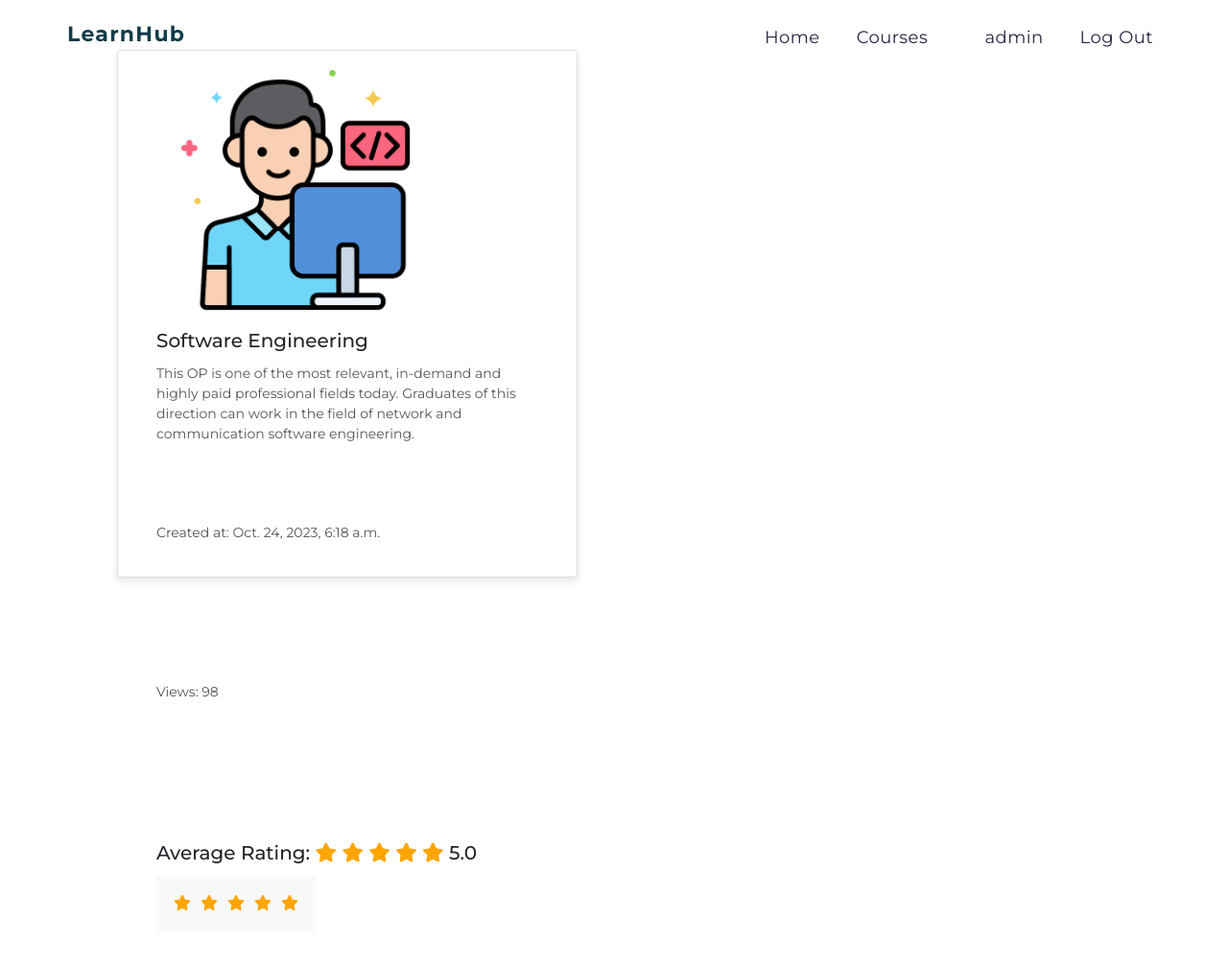
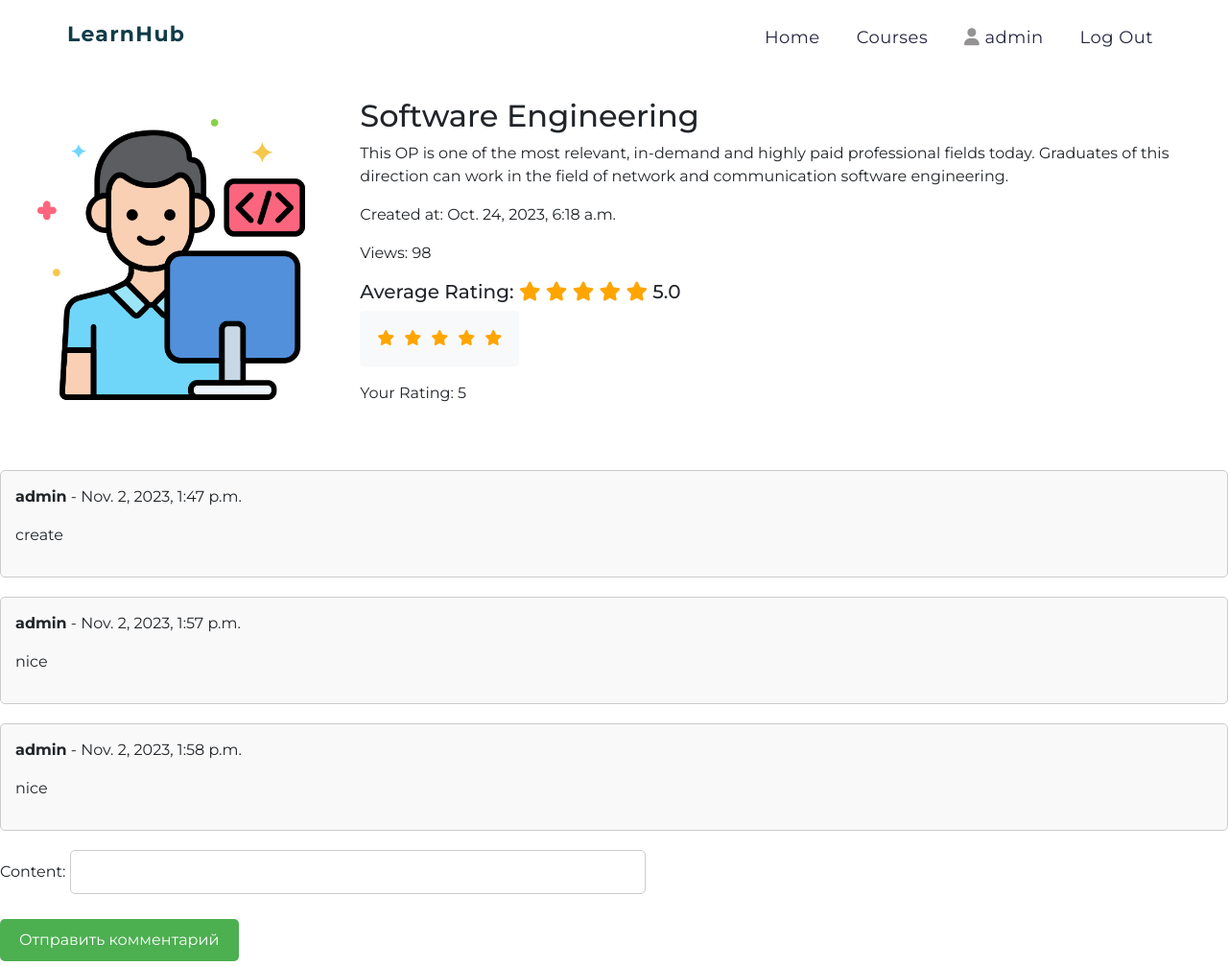
Before and after one commit to Arsen791/startup, a Django app: page /project/1/ in a window 1280 px wide. Shown: the whole page at 96% size. Run offline with Django 4.2, Linux system fonts and the light colour scheme; a user stored in the database is signed in; data comes from the database, SQL or seed files in the repository; both versions use the stored data as it was after the commit.

Commit message:
add system comment

```diff
--- a/project/forms.py
+++ b/project/forms.py
@@ -1,4 +1,6 @@
 from django import forms
+from django.forms import Form
+from .models import Comment
 class RatingForm(forms.Form):
     RATING_CHOICES = (
         (1, '1 звезда'),
@@ -8,3 +10,8 @@
         (5, '5 звезд'),
     )
     rating = forms.ChoiceField(choices=RATING_CHOICES, widget=forms.RadioSelect)
+
+class CommentForm(forms.ModelForm):
+    class Meta:
+        model = Comment
+        fields = ['content',]
--- a/project/templates/project/course_details.html
+++ b/project/templates/project/course_details.html
@@ -1,40 +1,67 @@
 {% extends 'base.html' %}
 {% load static %}
 {% block content %}
-<div class="container" style="padding: 2em">
-    <div class="card" style="width: 30rem;">
-        <img class="card-img-top" src="{{ blogs.image.url }}" alt="{{ blogs.title }}">
-        <div class="card-body">
-            <h5 class="card-title">{{ blogs.title }}</h5>
-            <p class="card-text">{{ blogs.description }}</p>
-            <p class="card-text">Created at: {{ blogs.created_at }}</p>
-            <p class="card-text">Views: {{ blogs.views }}</p>
-			<h5 class="card-title">Average Rating:
+<div class="container-1" style="padding: 2em;">
+    <div class="blog-content">
+        <div class="blog-image">
+            <img src="{{ blogs.image.url }}" alt="{{ blogs.title }}">
+        </div>
+        <div class="blog-details">
+            <h2 class="blog-title">{{ blogs.title }}</h2>
+            <p class="blog-description">{{ blogs.description }}</p>
+            <p>Created at: {{ blogs.created_at }}</p>
+            <p>Views: {{ blogs.views }}</p>
+            <h5 class="rating-title">Average Rating:
                 <span id="star1" class="fa fa-star {% if average_rating >= 0.5 %} checked {% endif %}"></span>
                 <span id="star2" class="fa fa-star {% if average_rating >= 1.5 %} checked {% endif %}"></span>
                 <span id="star3" class="fa fa-star {% if average_rating >= 2.5 %} checked {% endif %}"></span>
                 <span id="star4" class="fa fa-star {% if average_rating >= 3.5 %} checked {% endif %}"></span>
                 <span id="star5" class="fa fa-star {% if average_rating >= 4.5 %} checked {% endif %}"></span>
-				<span>{{average_rating}}</span>
+                <span>{{ average_rating }}</span>
             </h5>
-
-
-
             <ul class="btn btn-light list-inline rating-list">
                 <li onmouseover="highlightStars(1)" onmouseout="resetStars('{{ user_rating.rating }}')" onclick="rate(1, '{{ blogs.id }}')">
                     <i class="fa fa-star {% if user_rating and user_rating.rating > 0 %} checked {% endif %}" title="Rate 1"></i>
                 </li>
                 <li onmouseover="highlightStars(2)" onmouseout="resetStars('{{ user_rating.rating }}')" onclick="rate(2, '{{ blogs.id }}')">
-                    <i class="fa fa-star {% if user_rating and user_rating.rating > 1 %} checked {% endif %}" title="Rate 2"></i></li>
+                    <i class="fa fa-star {% if user_rating and user_rating.rating > 1 %} checked {% endif %}" title="Rate 2"></i>
+                </li>
                 <li onmouseover="highlightStars(3)" onmouseout="resetStars('{{ user_rating.rating }}')" onclick="rate(3, '{{ blogs.id }}')">
-                    <i class="fa fa-star {% if user_rating and user_rating.rating > 2 %} checked {% endif %}" title="Rate 3"></i></li>
+                    <i class="fa fa-star {% if user_rating and user_rating.rating > 2 %} checked {% endif %}" title="Rate 3"></i>
+                </li>
                 <li onmouseover="highlightStars(4)" onmouseout="resetStars('{{ user_rating.rating }}')" onclick="rate(4, '{{ blogs.id }}')">
-                    <i class="fa fa-star {% if user_rating and user_rating.rating > 3 %} checked {% endif %}" title="Rate 4"></i></li>
+                    <i class="fa fa-star {% if user_rating and user_rating.rating > 3 %} checked {% endif %}" title="Rate 4"></i>
+                </li>
                 <li onmouseover="highlightStars(5)" onmouseout="resetStars('{{ user_rating.rating }}')" onclick="rate(5, '{{ blogs.id }}')">
-                    <i class="fa fa-star {% if user_rating and user_rating.rating > 4 %} checked {% endif %}" title="Rate 5"></i></li>
+                    <i class="fa fa-star {% if user_rating and user_rating.rating > 4 %} checked {% endif %}" title="Rate 5"></i>
+                </li>
             </ul>
+            {% if user_rating %}
+                <p>Your Rating: {{ user_rating.rating }}</p>
+            {% endif %}
+        </div>
+
+
+
     </div>
 </div>
+<div class="comments">
+    {% for comment in comments %}
+        <div class="comment">
+            <p><strong>{{ comment.user.username }}</strong> - {{ comment.created_at }}</p>
+            <p>{{ comment.content }}</p>
         </div>
+    {% empty %}
+        <p>No comments yet.</p>
+    {% endfor %}
+</div>
+<form method="post" class="comment-form">
+    {% csrf_token %}
+    {{ comment_form.as_p }}
+    <button type="submit">Отправить комментарий</button>
+</form>
+
+
+
 
 {% endblock %}
--- a/project/urls.py
+++ b/project/urls.py
@@ -2,6 +2,7 @@
 from . import views
 from django.conf import settings
 from django.conf.urls.static import static
+
 
 urlpatterns = [
     path('', views.home_page, name='home'),
--- a/project/views.py
+++ b/project/views.py
@@ -1,6 +1,6 @@
 from django.shortcuts import render, redirect, get_object_or_404
-from .models import Blog, Rating
-from .forms import RatingForm
+from .models import Blog, Rating, Comment
+from .forms import RatingForm, CommentForm
 from django.http import JsonResponse
 
 def home_page(request):
@@ -16,10 +16,22 @@
     blogs.increment_views()
     average_rating = blogs.average_rating()
     user_rating = None
+    comments = Comment.objects.filter(blog=blogs, active=True, parent_comment=None)
     if request.user.is_authenticated:
         user_rating = Rating.objects.filter(blog=blogs, user=request.user).first()
+    if request.method == 'POST':
+        comment_form = CommentForm(request.POST)
+        if comment_form.is_valid():
+            new_comment = comment_form.save(commit=False)
+            new_comment.user = request.user
+            new_comment.blog = blogs
+            new_comment.save()
+            comment_form = CommentForm()
+            return redirect('course_details', pk=pk)  # Очистить форму после успешного сохранения комментария
+    else:
+        comment_form = CommentForm()
 
-    return render(request, 'project/course_details.html', {'blogs': blogs, 'average_rating': average_rating, 'user_rating': user_rating})
+    return render(request, 'project/course_details.html', {'blogs': blogs, 'average_rating': average_rating, 'user_rating': user_rating, 'comment_form': comment_form,'comments': comments})
 
 def rate(request, blog_id, rating):
     blog = Blog.objects.get(pk=blog_id)
--- a/static/css/style.css
+++ b/static/css/style.css
@@ -11,6 +11,9 @@
   box-sizing: border-box;
 }
 
+
+
+
 .align-items-center {
   align-items: center !important;
 }
@@ -21,11 +24,6 @@
 
 .d-flex {
   display: flex !important;
-}
-
-a, a:focus, a:hover {
-  text-decoration: none;
-  outline: 0;
 }
 
 article, aside, dialog, figcaption, figure, footer, header, hgroup, main, nav, section {
@@ -108,6 +106,7 @@
   margin: 0;
   padding: 0;
   list-style: none;
+
 }
 
 .nav-menu > li {
@@ -328,7 +327,7 @@
 
 .card {
   width: 400px;
-  height: 550px;
+  height: 570px;
   border: 1px solid #ccc;
   border-radius: 8px;
   margin: 20px;
@@ -374,41 +373,36 @@
 }
 
 .enroll-button:hover {
-  background-color: #45a049;
+  background-color: #45a049;text-decoration: none;
+}
+
+.container-1{
+  margin-top: 70px;
 }
 
 
-.blog-container {
-  max-width: 800px;
-  margin: 0 auto;
-  padding: 20px;
-  background-color: white;
-  box-shadow: 0 0 10px rgba(0, 0, 0, 0.1);
-  border-radius: 10px;
-  margin-top: 20px;
+.blog-content {
+  display: flex;
+  align-items: center;
+  justify-content: space-between;
+  gap: 50px;
 }
 
-.blog-title {
-  text-align: center;
-  font-size: 36px;
-  margin-bottom: 20px;
+.blog-image img {
+  max-width: 100%;
+  height: auto;
 }
 
-.blog-image {
-  width: 100%;
-  height: auto;
-  border-radius: 5px;
-}
-
-.blog-description {
-  font-size: 18px;
-  line-height: 1.6;
-}
 
 .rating-list li  {
   float: left;
   color: #dddddd35;
   padding: 10px 5px;
+
+}
+
+i {
+  color: #949292;
 }
 
 .rating-list li i.checked {
@@ -416,14 +410,64 @@
 }
 
 
-
-
 #star1.checked, #star2.checked, #star3.checked, #star4.checked, #star5.checked {
   color: orange; /* Оранжевый цвет для активных звезд */
 }
 
-#star1.checked::before {
-  width: 50%; /* Ширина для половины звезды */
-  overflow: hidden;
-  color: orange; /* Оранжевый цвет для заполненной части звезды */
+/* Основные стили для комментариев */
+.comments {
+  margin-top: 20px;
 }
+
+.comment {
+  margin-bottom: 20px;
+  border: 1px solid #ccc;
+  padding: 15px;
+  border-radius: 5px;
+  background-color: #f9f9f9;
+}
+
+.child-comment {
+  margin-left: 30px;
+  border: 1px solid #ddd;
+  padding: 10px;
+  border-radius: 5px;
+  background-color: #f5f5f5;
+}
+
+/* Стили для формы ответа на комментарий */
+.comment-form {
+  margin-top: 20px;
+}
+
+.comment-form input[type="text"]{
+  width: 600px;
+  padding: 10px;
+  margin-bottom: 10px;
+  border: 1px solid #ccc;
+  border-radius: 5px;
+}
+
+.comment-form button {
+  background-color: #4caf50;
+  color: white;
+  padding: 10px 20px;
+  border: none;
+  border-radius: 5px;
+  cursor: pointer;
+}
+
+.comment-form button:hover {
+  background-color: #45a049;
+}
+
+p:hover {
+  color: #09651a; /* Изменение цвета при наведении мыши */
+  transition: color 0.8s ease; /* Плавное изменение цвета в течение 0.3 секунды */
+  font-weight: bold;
+}
+
+h1:hover {
+  color: #45a049; /* Изменение цвета при наведении мыши */
+  transition: color 0.9s ease; /* Плавное изменение цвета в течение 0.3 секунды */
+}
--- a/static/js/script.js
+++ b/static/js/script.js
@@ -29,7 +29,7 @@
 function highlightStars(rating) {
     const stars = document.querySelectorAll('.rating-list li i');
     stars.forEach((star, index) => {
-        if (index < rating) {
+        if (index  < rating) {
             star.classList.add('checked');
         } else {
             star.classList.remove('checked');
--- a/templates/base.html
+++ b/templates/base.html
@@ -1,4 +1,5 @@
 {% load static %}
+
 <html>
     <head>
         <link href="{% static 'css/style.css' %}" rel="stylesheet" />
@@ -14,21 +15,22 @@
           </div>
           <div class="container main-menu">
               <div class="row align-items-center justify-content-between d-flex">
-                  <a href="#" style="color: #113C49;font-size: 22px;font-style: normal;font-weight: 700;line-height: normal;letter-spacing: 1.28px;">LearnHub</a>
+                  <a href="#" style="text-decoration: none;color: #113C49;font-size: 22px;font-style: normal;font-weight: 700;line-height: normal;letter-spacing: 1.28px;">LearnHub</a>
                   <nav id="nav-menu-container">
                       <ul class="nav-menu">
-                        <li><a href="#">Home</a></li>
-                        <li><a href="careers/">Courses</a></li>
+                        <li><a href="#" style="text-decoration: none;">Home</a></li>
+                        <li><a href="careers/" style="text-decoration: none;">Courses</a></li>
 
                         {% if user.is_authenticated %}
-                        <li><a href="#"><i class="fa fa-user"></i>&nbsp;{{ user.username }}</a></li>
-                            <li><a href="auth/logout">Log Out</a></li>
+                        <li><a href="#" style="text-decoration: none;"><i class="fa fa-user"></i>&nbsp;{{ user.username }}</a></li>
+                            <li><a href="auth/logout" style="text-decoration: none;">Log Out</a></li>
 
 
                         {% else %}
-                            <li><a href="auth/login" style="display: block; padding: 10px 30px; color: #6C6C6C; border-radius: 80px; background: #FFF; box-shadow: 0px 20px 24px 0px rgba(0, 0, 0, 0.03);">Login</a></li>
+                            <li><a href="auth/login" style="display: block; padding: 10px 30px; color: #6C6C6C; border-radius: 80px; background: #FFF; box-shadow: 0px 20px 24px 0px rgba(0, 0, 0, 0.03); ">Login</a></li>
                             <li><a href="auth/register" style="display: block; padding: 10px 30px; border-radius: 80px; background: #2F327D; color: #fff;">Sign Up</a></li>
                         {% endif %}
+                      </ul>
                   </nav>
               </div>
           </div>
@@ -37,5 +39,7 @@
         {% endblock %}
         <script src="{% static 'js/script.js' %}"></script>
 
+
+
     </body>
 </html>
--- a/user/templates/user/login.html
+++ b/user/templates/user/login.html
@@ -1,4 +1,5 @@
 {% load static %}
+{% load allauth socialaccount %}
 <html>
     <head>
         <link href="{% static 'css/style.css' %}" rel="stylesheet" />
@@ -36,6 +37,8 @@
                     </div>
                 {% endfor %}
               <button class="btn btn-primary d-block col-12" type="submit">Login</button>
+              <a href="{% provider_login_url 'google' %}">Войти через Google</a>
+
                 <a href="/auth/register/" class="d-block text-center mt-4">You dont have an account? Register.</a>
             </form>
             </div>
--- a/user/urls.py
+++ b/user/urls.py
@@ -1,8 +1,15 @@
-from django.urls import path
+from django.urls import path, include
 from .views import login_page, register_page, logout_page
+from allauth.socialaccount import views as socialaccount_views
 
 urlpatterns = [
     path('login/', login_page, name='login'),
     path('register/', register_page, name='registration'),
-    path('logout/', logout_page, name='logout')
+    path('logout/', logout_page, name='logout'),
+	path('accounts/', include('allauth.urls')),
+    path('accounts/social/login/cancelled/', socialaccount_views.LoginCancelledView.as_view(), name='socialaccount_login_cancelled'),
+    path('accounts/social/login/error/', socialaccount_views.LoginErrorView.as_view(), name='socialaccount_login_error'),
+
+
+
 ]
--- a/user/views.py
+++ b/user/views.py
@@ -3,6 +3,7 @@
 from django.contrib.auth import login
 from .forms import UserRegistrationForm, LoginForm
 import random
+
 
 
 def login_page(request):
```
Also changed, not shown: project/admin.py (+11 -1 lines), project/models.py (+9 -0 lines), startup/settings.py (+35 -2 lines), db.sqlite3, project/migrations/0006_comment.py (added), project/migrations/0007_alter_comment_active.py (added), project/migrations/0008_alter_comment_content.py (added). Lines whose indentation alone changed are shown as unchanged.
